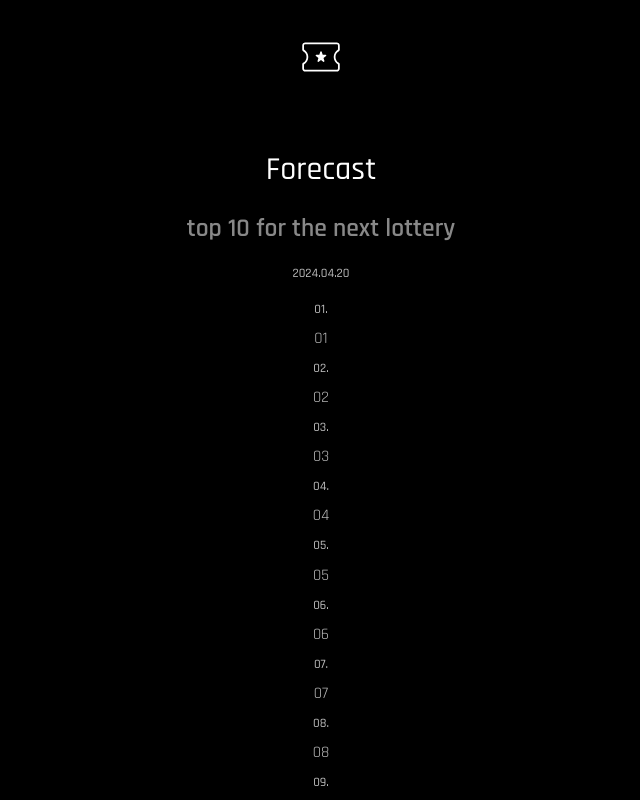
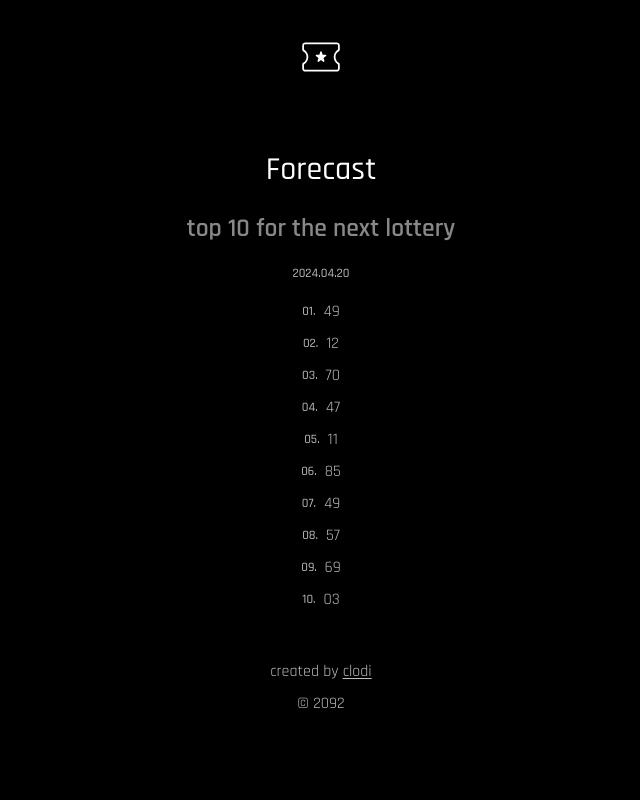
Before and after one commit to clodi-tech/enalotto, a Next.js app: page / in a window 1280 px wide. Shown: the top 800 px of the page, without its empty margins (319-959 px from the left). Built offline with nearby package versions, Linux system fonts and the light colour scheme.

Commit message:
random numbers

```diff
--- a/app/page.tsx
+++ b/app/page.tsx
@@ -1,20 +1,18 @@
 export default function Home() {
+  const numbers = Array.from({length: 10}, () => Math.floor(Math.random() * 90) + 1);
+
   return (
     <main>
       <h1>Forecast</h1>
       <h2>top 10 for the next lottery</h2>
       <small>2024.04.20</small>
       <div className="flex flex-col justify-center items-center gap-2">
-        <small>01.</small><p>01</p>
-        <small>02.</small><p>02</p>
-        <small>03.</small><p>03</p>
-        <small>04.</small><p>04</p>
-        <small>05.</small><p>05</p>
-        <small>06.</small><p>06</p>
-        <small>07.</small><p>07</p>
-        <small>08.</small><p>08</p>
-        <small>09.</small><p>09</p>
-        <small>10.</small><p>10</p>
+        {numbers.map((number, index) => (
+          <div key={index} className="flex gap-2 justify-center items-center">
+            <small>{(index+1).toString().padStart(2, '0')}.</small>
+            <p>{number.toString().padStart(2, '0')}</p>
+          </div>
+        ))}
       </div>
     </main>
   )
```
